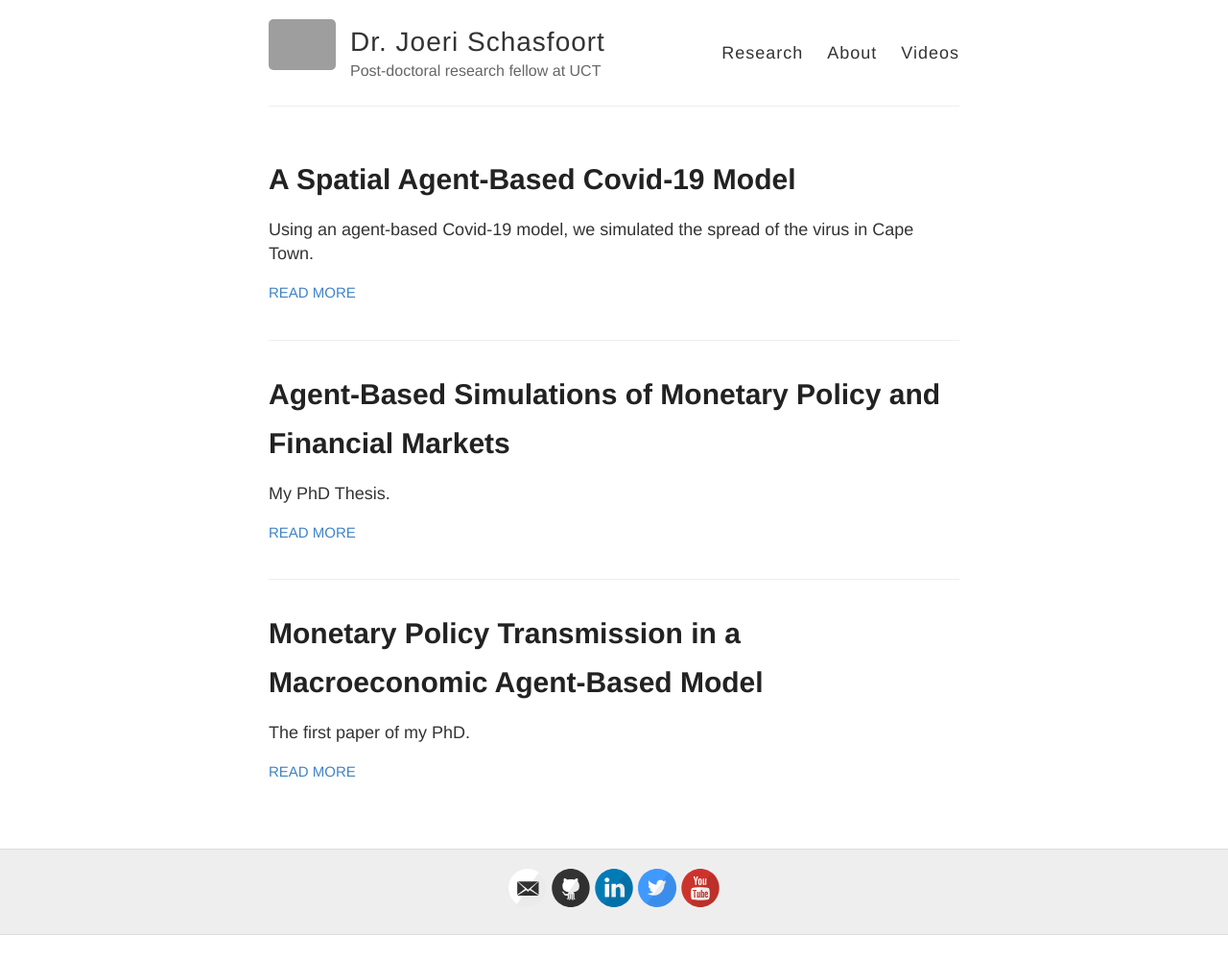
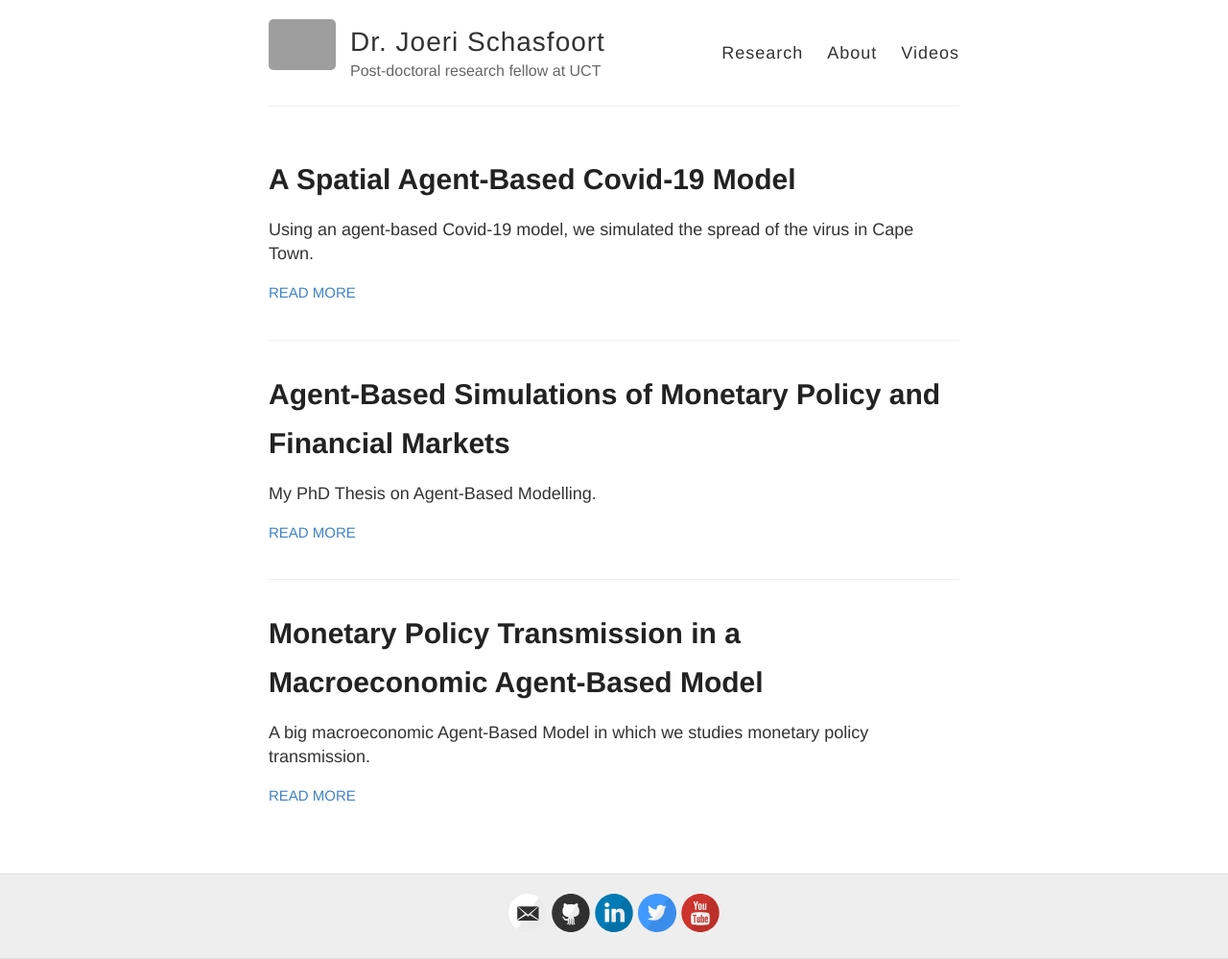
Before and after one commit to joerischasfoort/joerischasfoort.github.io, a Jekyll site: the page built from index.html, in a window 1280 px wide. Shown: the whole page at 96% size. Built offline with Jekyll 4.4.1, drawn with Linux system fonts in a browser that asks for light colours; before the commit the page ends 974 px from its top, so only the background shows below that; grey boxes are pictures that could not be loaded.

Commit message:
update blogs

```diff
--- a/_posts/2018-3-26-Monetary-ABM.md
+++ b/_posts/2018-3-26-Monetary-ABM.md
@@ -3,7 +3,7 @@ layout: post
 title: Monetary Policy Transmission in a Macroeconomic Agent-Based Model
 ---
 
-The first paper of my PhD.
+A big macroeconomic Agent-Based Model in which we studies monetary policy transmission.
 
 ### Abstract
 
--- a/_posts/2020-6-11-Thesis.md
+++ b/_posts/2020-6-11-Thesis.md
@@ -3,7 +3,7 @@ layout: post
 title: Agent-Based Simulations of Monetary Policy and Financial Markets
 ---
 
-My PhD Thesis.
+My PhD Thesis on Agent-Based Modelling.
 
 ### Abstract
 
```
